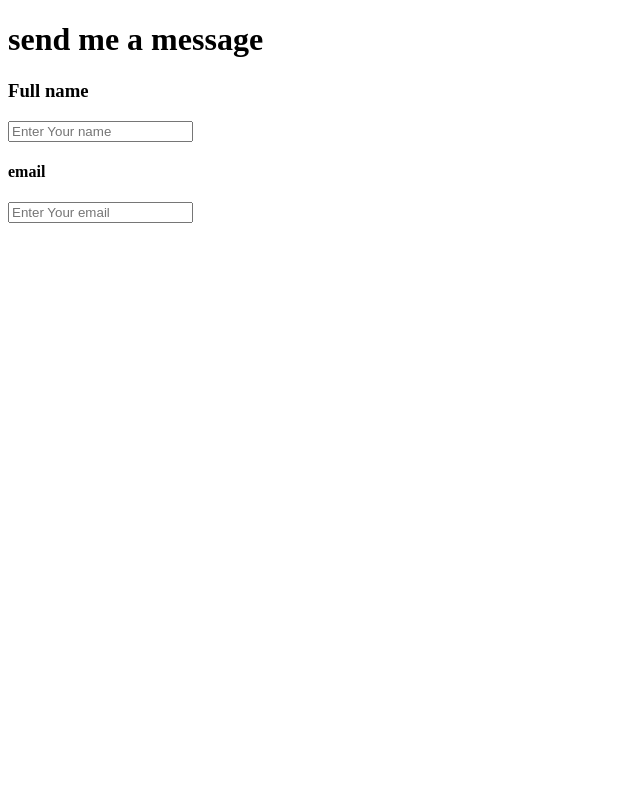
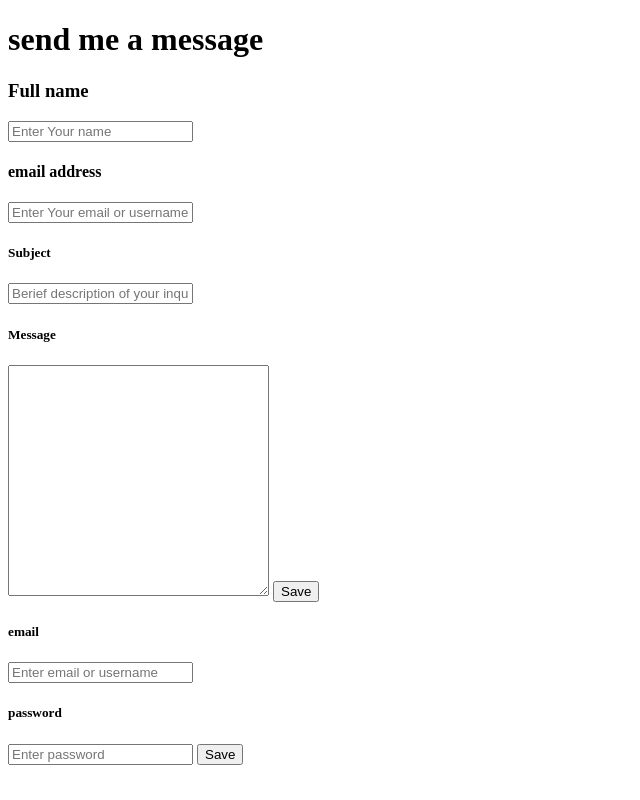
Before and after one commit to fatimahaider786/forms, a plain HTML site: page index.html in a window 1280 px wide. Shown: the whole page, without its empty margins (0-640 px from the left). Drawn offline with Linux system fonts and the light colour scheme.

Commit message:
client demand

```diff
--- a/index.html
+++ b/index.html
@@ -13,11 +13,32 @@
      <input type="Name" placeholder="Enter Your name" id="">
 
      <!-- email -->
-     <h4>email <address></address></h4>
-     <input type="email" placeholder="Enter Your email" id="">
+     <h4>email address</h4>
+     <input type="email" placeholder="Enter Your email or username" id="">
 
+     <!-- subject -->
+      <h5>Subject</h5>
+      <input type="subject name=" placeholder="Berief description of your inquiry" id="">
 
+      <!-- Message -->
+       <h5>Message</h5>
+       <textarea name="Comment" id="" rows="15" cols="30"></textarea>
+       <button type="submit">Save</button>
     </form>
 
+    <form>
+    <!-- email -->
+     <h5>email</h5>
+     <input type="email" placeholder="Enter email or username" id="">
+
+     <!--password -->
+     <h5>password</h5>
+     <input type="password" placeholder="Enter password" id="">
+     <button type="submit">Save</button>
+    </form>
+
+    <form action="">
+        <!--  -->
+    </form>
 </body>
 </html>
```
